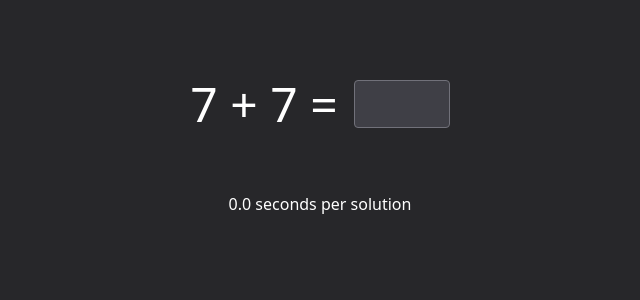
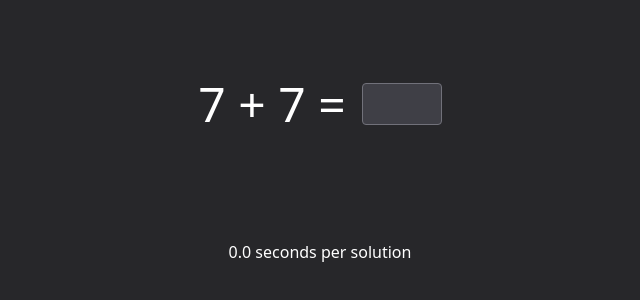
Before and after one commit to evgeniyp92/angular-learning, an Angular app in the folder mathform/: page / in a window 1280 px wide. Shown: the part 252-552 px from the top of the page, without its empty margins (320-960 px from the left). Built offline with nearby package versions, Linux system fonts and the light colour scheme.

Commit message:
style form

```diff
--- a/mathform/src/app/equation/equation.component.html
+++ b/mathform/src/app/equation/equation.component.html
@@ -1,8 +1,8 @@
 <div class="flex flex-col items-center gap-16">
-  <form [formGroup]="mathForm" class="flex items-center justify-center">
-    <p class="text-5xl pr-4">{{ a }} + {{ b }} =</p>
+  <form [formGroup]="mathForm" class="flex items-center justify-center h-36">
+    <span class="text-5xl pr-4 my-auto align-top">{{ a }} + {{ b }} =</span>
     <input
-      class="h-12 w-24 rounded bg-zinc-700 border border-zinc-500 px-2 text-3xl"
+      class="w-20 rounded bg-zinc-700 border border-zinc-500 text-4xl outline-none my-auto text-center"
       formControlName="answer"
     />
   </form>
```
